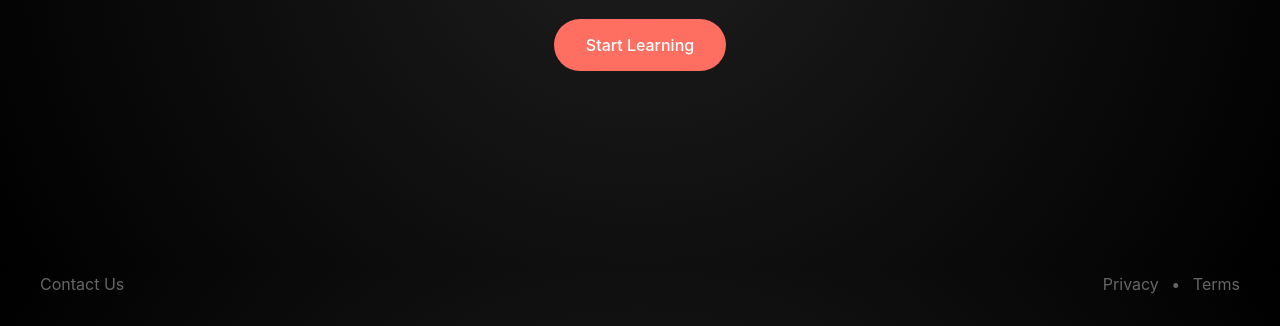
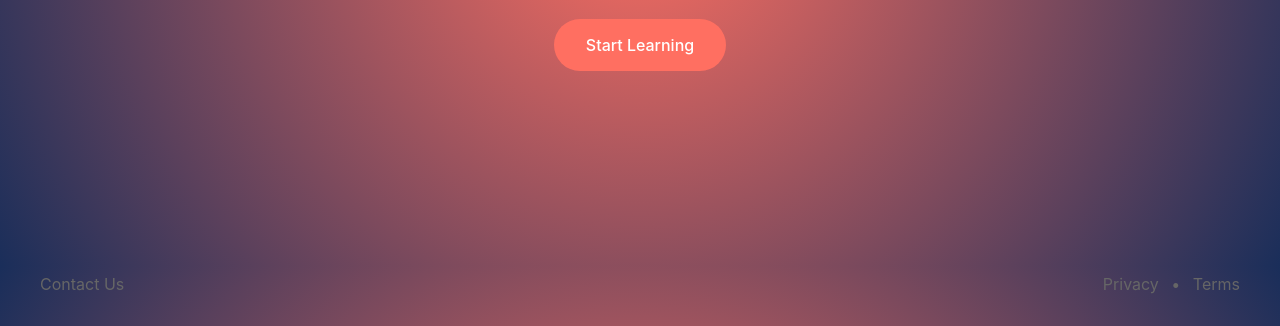
Before and after one commit to AlgoRhythm-HQ/webpage, a plain HTML site: page index.html in a window 1280 px wide. Shown: the part 474-800 px from the top of the page. Drawn offline with nearby package versions, Linux system fonts and the light colour scheme.

Commit message:
changed backgorunf gradient

```diff
--- a/index.html
+++ b/index.html
@@ -28,7 +28,7 @@
         body {
             min-height: 100vh;
             min-height: -webkit-fill-available; /* Fix for mobile vh issues */
-            background: radial-gradient(circle at center, #1E1E1E, #000000);
+            background: radial-gradient(circle at center, #FF6F61, #1A2E5A);
             color: var(--white);
             overflow-x: hidden;
         }
```
